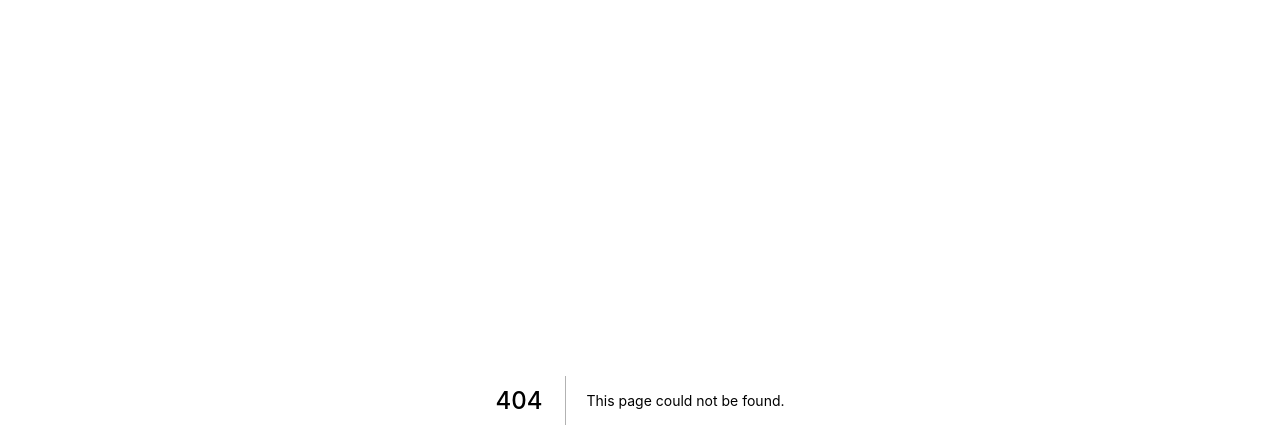
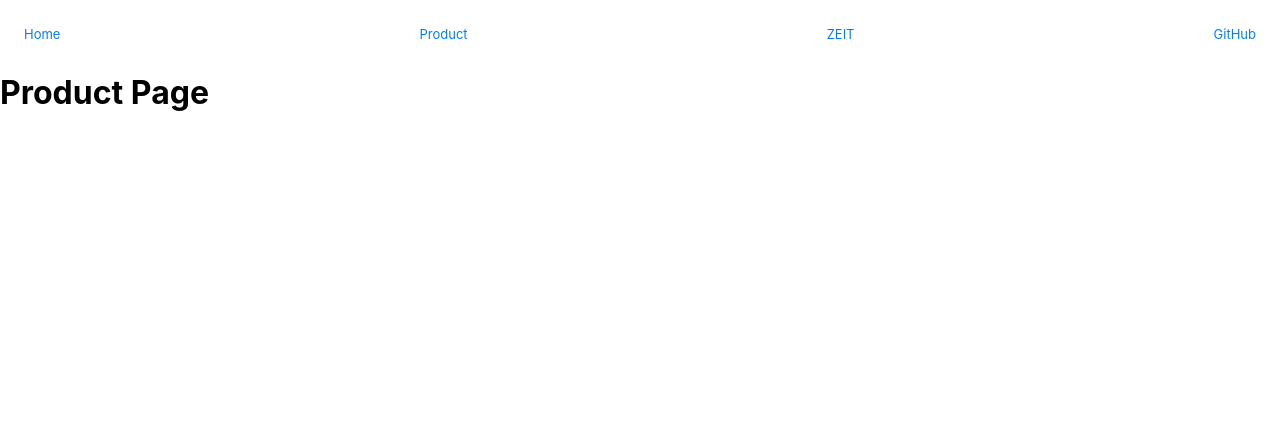
Before and after one commit to hansanwok/nextjs, a Next.js app: page /product in a window 1280 px wide. Before the commit this address had no page. Shown: the top 448 px of the page. Built offline with nearby package versions, Linux system fonts and the light colour scheme.

Commit message:
add next plugin and next configuration

```diff
--- a/components/nav.js
+++ b/components/nav.js
@@ -17,6 +17,12 @@ const Nav = () => (
           <a>Home</a>
         </Link>
       </li>
+      <li>
+        <Link href='/product'>
+          <a>Product</a>
+        </Link>
+      </li>
+
       {links.map(({ key, href, label }) => (
         <li key={key}>
           <a href={href}>{label}</a>
--- /dev/null
+++ b/next.config.js
@@ -0,0 +1,19 @@
+const withPlugins = require('next-compose-plugins');
+const images = require('next-images');
+const sass = require('@zeit/next-sass');
+const path = require('path');
+
+const nextConfig = {
+  webpack: (config) => {
+
+    // here for absolute import path
+    config.resolve.modules.push(path.resolve('./'));
+
+    return config;
+  },
+}
+
+module.exports = withPlugins([
+  sass,
+  images,
+], nextConfig);
--- a/package.json
+++ b/package.json
@@ -8,7 +8,11 @@
     "start": "next start"
   },
   "dependencies": {
+    "@zeit/next-sass": "^1.0.1",
     "next": "9.0.3",
+    "next-compose-plugins": "^2.2.0",
+    "next-images": "^1.1.2",
+    "node-sass": "^4.12.0",
     "react": "16.9.0",
     "react-dom": "16.9.0"
   }
--- a/pages/index.js
+++ b/pages/index.js
@@ -1,7 +1,7 @@
 import React from 'react'
 import Link from 'next/link'
 import Head from 'next/head'
-import Nav from '../components/nav'
+import Nav from 'components/nav'
 
 const Home = () => (
   <div>
--- /dev/null
+++ b/pages/product.js
@@ -0,0 +1,15 @@
+import React from 'react'
+import Nav from 'components/nav'
+import Head from 'next/head'
+
+
+const Product = () =>
+  <div>
+    <Head>
+      <title>Product</title>
+    </Head>
+    <Nav />
+    <h1>Product Page</h1>
+  </div>
+
+export default Product
```
Also changed, not shown: 1 other file (tests, documents, lock files or other folders).
